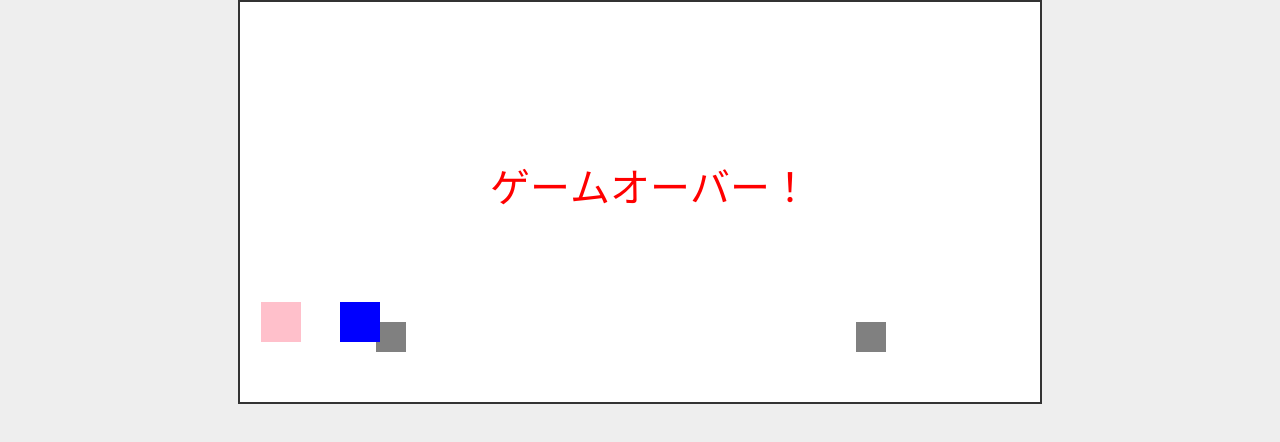
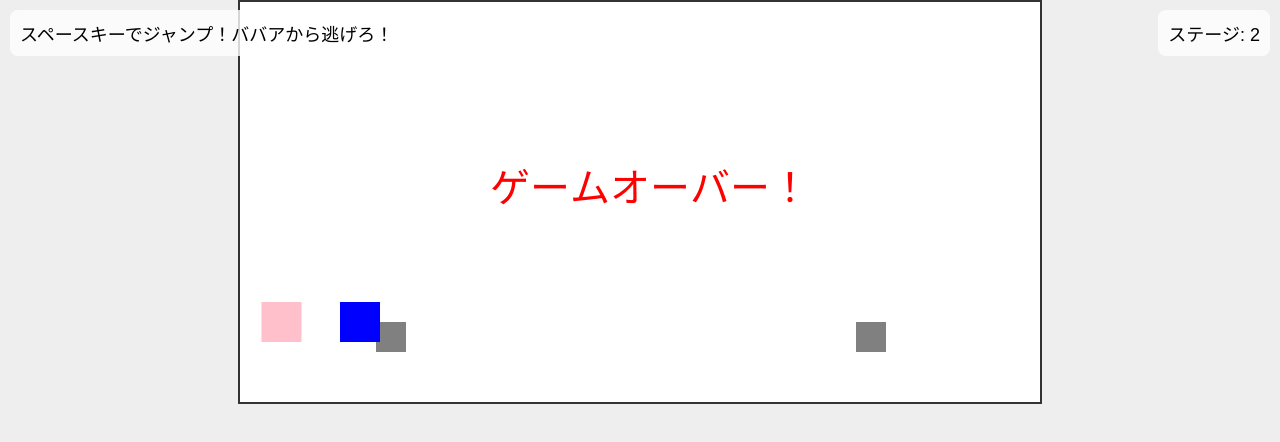
Before and after one commit to kotaro0529/babaa-game, a plain HTML site: page index.html in a window 1280 px wide. Drawn offline with Linux system fonts and the light colour scheme.

Commit message:
Add files via upload

```diff
--- a/index.html
+++ b/index.html
@@ -4,15 +4,51 @@
   <meta charset="UTF-8" />
   <title>近所のババアゲーム</title>
   <style>
-    body { margin: 0; background: #eee; }
-    canvas { display: block; margin: auto; background: #fff; border: 2px solid #333; }
+    body {
+      margin: 0;
+      background: #eee;
+      font-family: sans-serif;
+    }
+    canvas {
+      display: block;
+      margin: auto;
+      background: #fff;
+      border: 2px solid #333;
+    }
+    #controls {
+      position: absolute;
+      top: 10px;
+      left: 10px;
+      font-size: 18px;
+      background: rgba(255, 255, 255, 0.8);
+      padding: 10px;
+      border-radius: 8px;
+      z-index: 10;
+    }
+    #stageDisplay {
+      position: absolute;
+      top: 10px;
+      right: 10px;
+      font-size: 18px;
+      background: rgba(255, 255, 255, 0.8);
+      padding: 10px;
+      border-radius: 8px;
+      z-index: 10;
+    }
   </style>
 </head>
 <body>
+  <div id="controls">スペースキーでジャンプ！ババアから逃げろ！</div>
+  <div id="stageDisplay">ステージ: 1</div>
   <canvas id="gameCanvas" width="800" height="400"></canvas>
+  <audio id="bgm" src="bgm.mp3" autoplay loop></audio>
+
   <script>
     const canvas = document.getElementById("gameCanvas");
     const ctx = canvas.getContext("2d");
+
+    const bgm = document.getElementById("bgm");
+    const stageDisplay = document.getElementById("stageDisplay");
 
     let player = { x: 100, y: 300, width: 40, height: 40, color: "blue", vy: 0, jumping: false };
     let baba = { x: 0, y: 300, width: 40, height: 40, color: "pink" };
@@ -21,6 +57,8 @@
     let obstacles = [];
     let frame = 0;
     let gameOver = false;
+    let stage = 1;
+    let babaSpeed = 1.5;
 
     document.addEventListener("keydown", (e) => {
       if (e.code === "Space" && !player.jumping) {
@@ -38,6 +76,14 @@
       obstacles.push({ x: 800, y: 320, width: 30, height: 30, color: "gray" });
     }
 
+    function updateStage() {
+      if (frame % 1000 === 0 && stage < 10) {
+        stage++;
+        babaSpeed += 0.5;
+        stageDisplay.textContent = "ステージ: " + stage;
+      }
+    }
+
     function update() {
       ctx.clearRect(0, 0, canvas.width, canvas.height);
 
@@ -48,7 +94,7 @@
         player.jumping = false;
       }
 
-      if (baba.x < player.x - 80) baba.x += 1.5;
+      if (baba.x < player.x - 80) baba.x += babaSpeed;
 
       if (frame % 120 === 0) createObstacle();
 
@@ -77,6 +123,8 @@
       drawRect(player);
       drawRect(baba);
 
+      updateStage();
+
       if (!gameOver) {
         frame++;
         requestAnimationFrame(update);
@@ -84,7 +132,13 @@
         ctx.fillStyle = "red";
         ctx.font = "40px sans-serif";
         ctx.fillText("ゲームオーバー！", 250, 200);
+        stopBGM();
       }
+    }
+
+    function stopBGM() {
+      bgm.pause();
+      bgm.currentTime = 0;
     }
 
     update();
```
